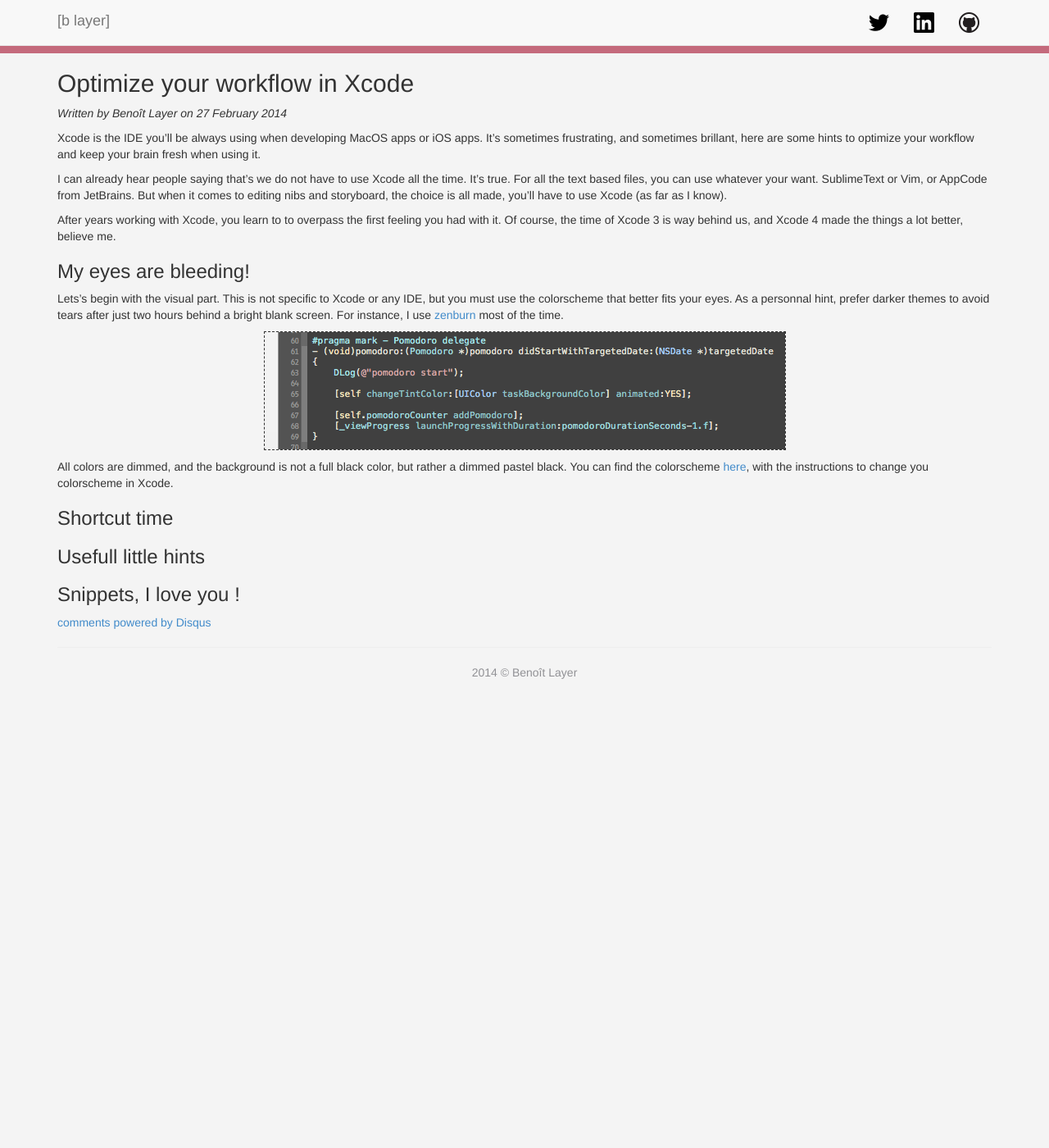
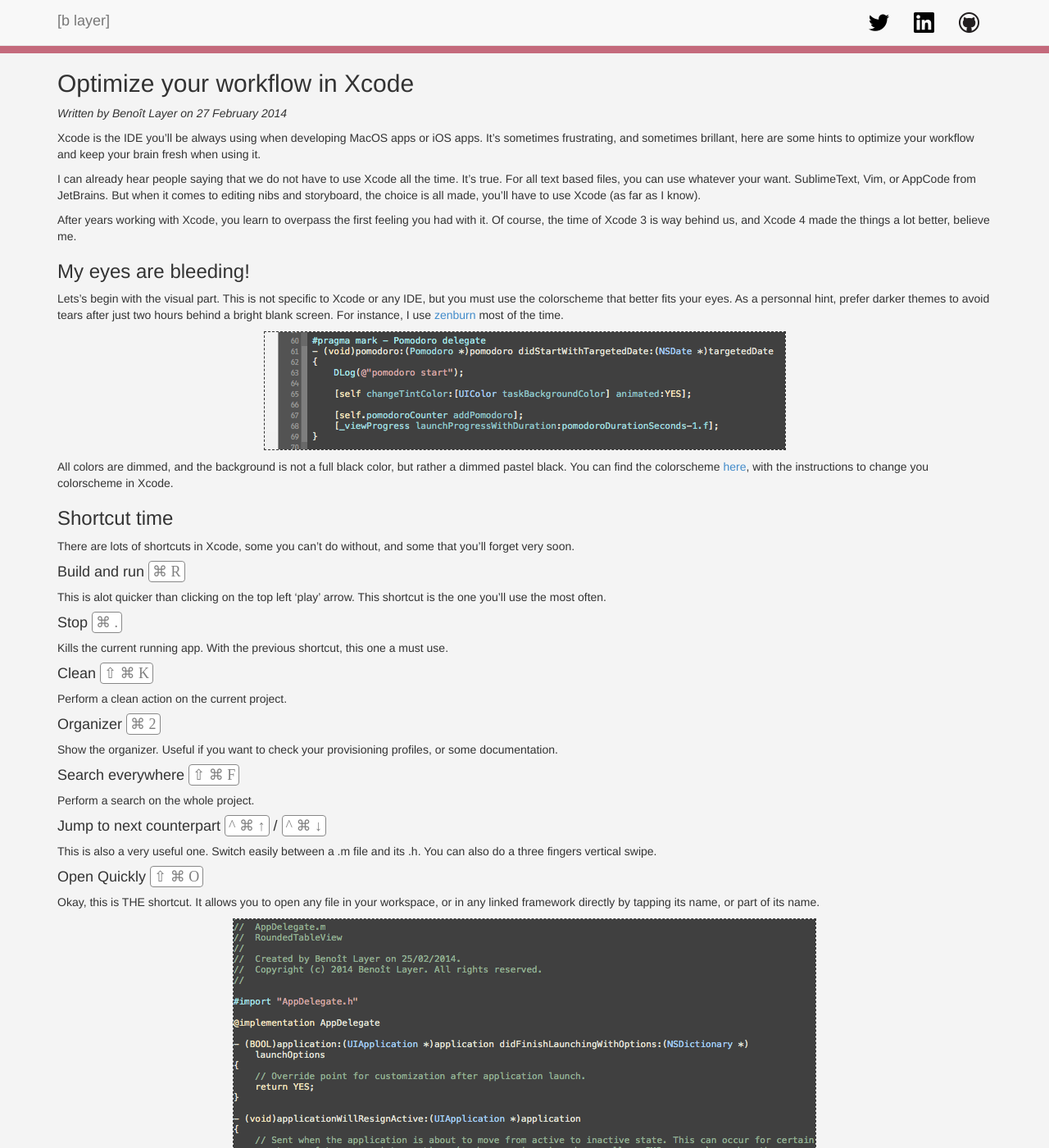
Before and after one commit to notbenoit/notbenoit.github.io, a Jekyll site: the page built from _posts/2014-02-28-optimize-workflow-xcode.markdown, in a window 1280 px wide and 1400 px high. Shown: the whole window at 82% size. Built offline with Jekyll 4.4.1, drawn with Linux system fonts in a browser that asks for light colours; nearby versions of some CDN libraries; Markdown is read by kramdown in place of the engine named in the settings; comment, search, counter and statistics services are not loaded.

Commit message:
Second post : initial commit.

```diff
--- a/_posts/2014-02-28-optimize-workflow-xcode.markdown
+++ b/_posts/2014-02-28-optimize-workflow-xcode.markdown
@@ -20,6 +20,30 @@
 All colors are dimmed, and the background is not a full black color, but rather a dimmed pastel black. You can find the colorscheme [here][xcode-zenburn], with the instructions to change you colorscheme in Xcode.
 
 ###Shortcut time
+There are lots of shortcuts in Xcode, some you can't do without, and some that you'll forget very soon.
+
+#### Build and run `⌘ R`
+This is alot quicker than clicking on the top left 'play' arrow. This shortcut is the one you'll use the most often.
+
+#### Stop `⌘ .`
+Kills the current running app. With the previous shortcut, this one a must use.
+
+#### Clean `⇧ ⌘ K`
+Perform a clean action on the current project.
+
+#### Organizer `⌘ 2`
+Show the organizer. Useful if you want to check your provisioning profiles, or some documentation.
+
+#### Search everywhere `⇧ ⌘ F`
+Perform a search on the whole project.
+
+#### Jump to next counterpart `^ ⌘ ↑` / `^ ⌘ ↓`
+This is also a very useful one. Switch easily between a .m file and its .h. You can also do a three fingers vertical swipe.
+
+#### Open Quickly `⇧ ⌘ O`
+Okay, this is THE shortcut. It allows you to open any file in your workspace, or in any linked framework directly by tapping its name, or part of its name.
+
+![Open Quickly][open-quickly]
 
 ###Usefull little hints
 
@@ -30,3 +54,4 @@
 [xcode-zenburn]: https://github.com/an0/Zenburn-for-Xcode
 
 [xcode-zenburn-img]:/images/workflow-xcode/xcode-zenburn.png
+[open-quickly]:/images/workflow-xcode/open_quickly.gif
```
Also changed, not shown: other parts of _posts/2014-02-28-optimize-workflow-xcode.markdown (+2 -2 lines), images/workflow-xcode/open_quickly.gif (added).
